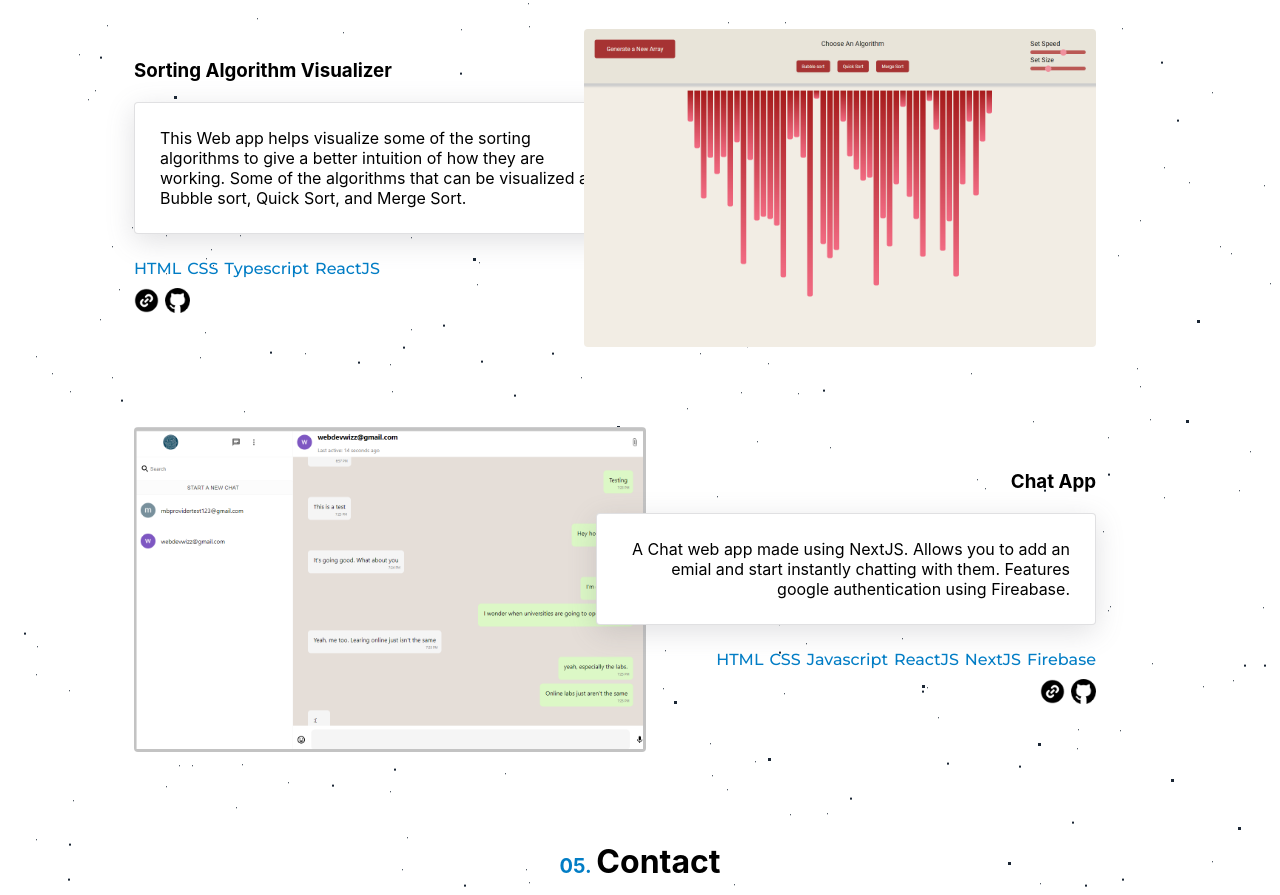
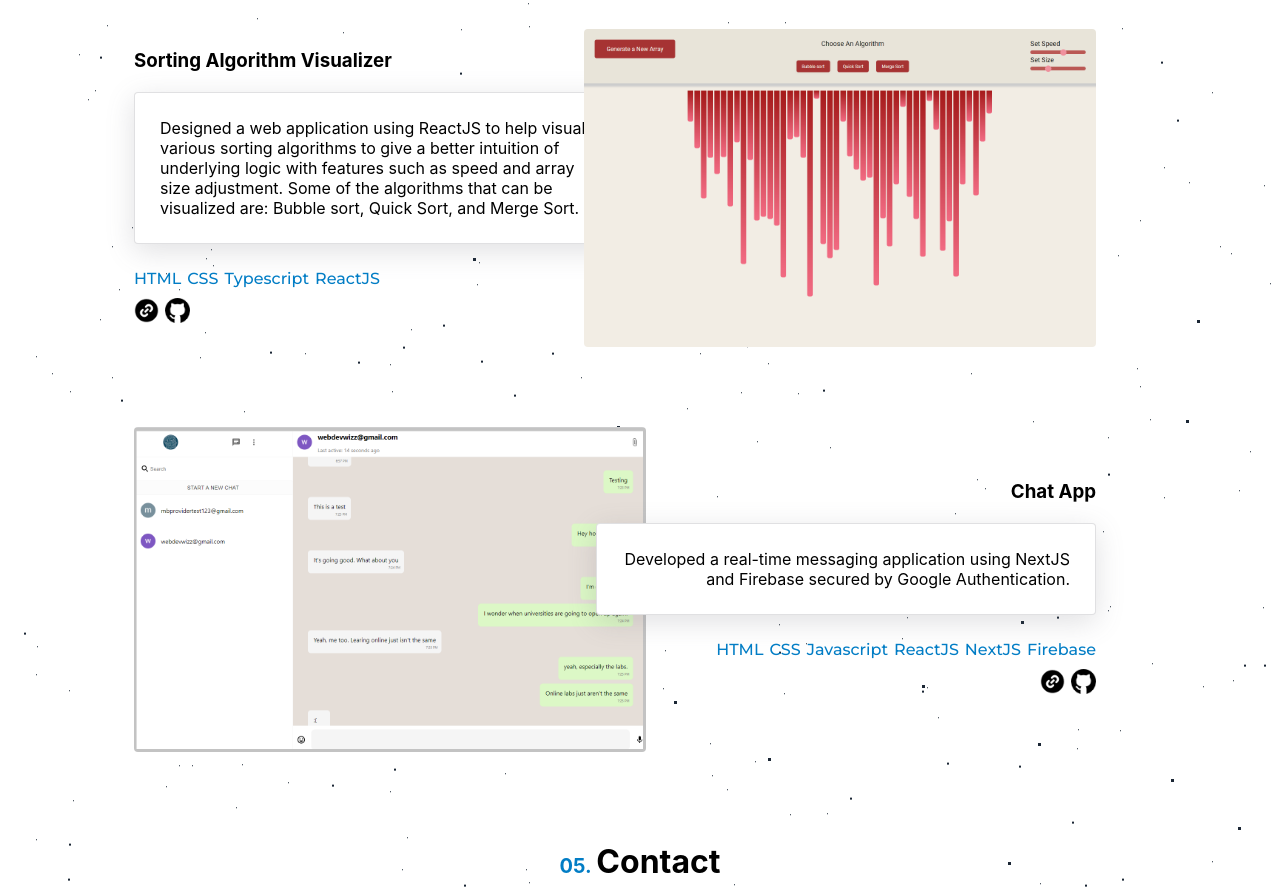
Before and after one commit to cpluspluswiz/react-portfolio, a React (Create React App) app: page / in a window 1280 px wide. Shown: the part 2454-3349 px from the top of the page. Built offline with nearby package versions, Linux system fonts and the light colour scheme.

Commit message:
updated project des

```diff
--- a/src/components/Projects.tsx
+++ b/src/components/Projects.tsx
@@ -15,8 +15,9 @@ function Projects() {
           <div className="project-info">
               <h3 style={{marginBottom: "20px"}}>Sorting Algorithm Visualizer</h3>
               <div className="project-desc">
-                  <p>This Web app helps visualize some of the sorting algorithms to give a better intuition
-                    of how they are working. Some of the algorithms that can be visualized are: Bubble sort, Quick Sort, and Merge Sort.</p>
+                  <p>Designed a web application using ReactJS to help visualize various sorting algorithms to give a better intuition of
+                    underlying logic with features such as speed and array size adjustment.
+                    Some of the algorithms that can be visualized are: Bubble sort, Quick Sort, and Merge Sort.</p>
               </div>
               <ul className="project-stack">
                   <li>HTML</li>
@@ -36,8 +37,7 @@ function Projects() {
           <div className="project-info">
               <h3 style={{marginBottom: "20px"}}>Chat App</h3>
               <div className="project-desc">
-                  <p>A Chat web app made using NextJS. Allows you to add an emial and start instantly chatting with them.
-                    Features google authentication using Fireabase.</p>
+                  <p>Developed a real-time messaging application using NextJS and Firebase secured by Google Authentication.</p>
               </div>
               <ul className="project-stack">
                   <li>Firebase</li>
```
